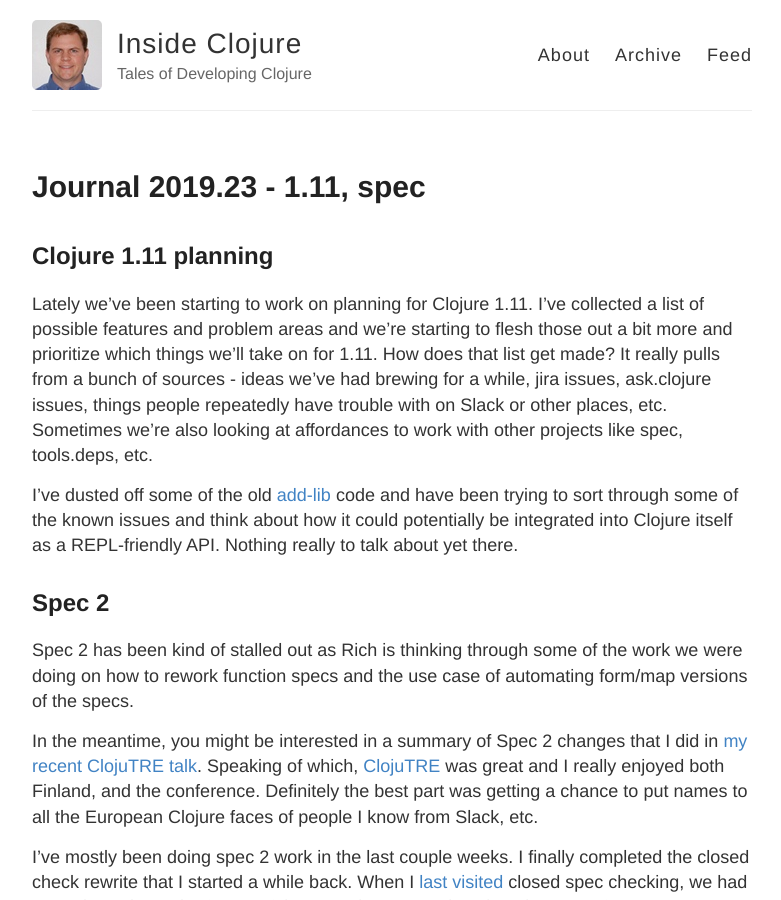
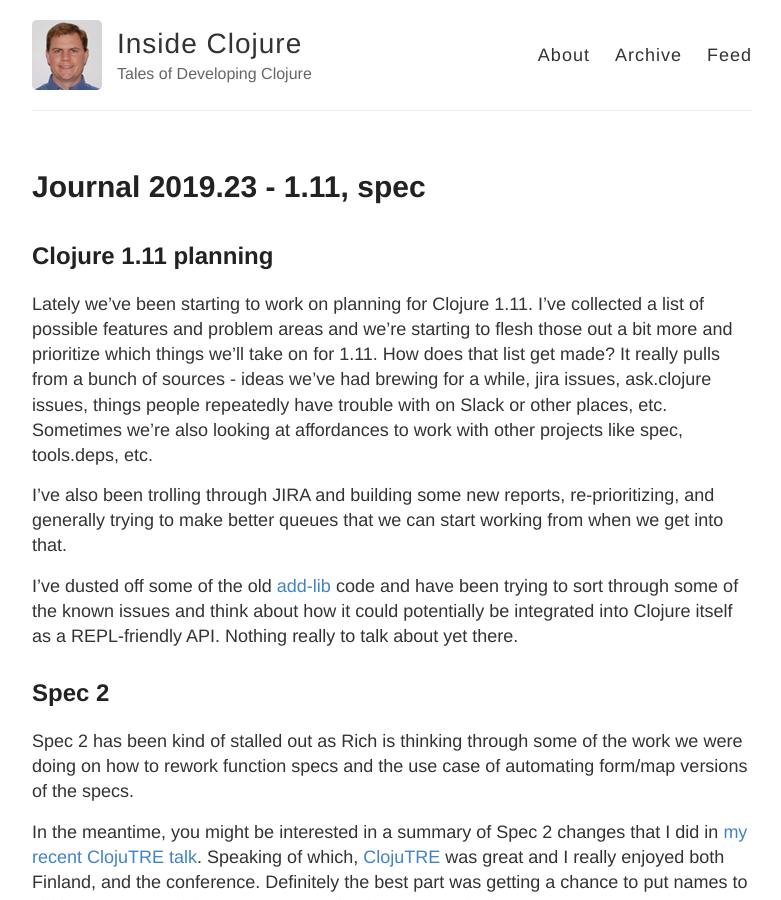
Before and after one commit to insideclojure/insideclojure.github.io, a Jekyll site: the page built from _posts/2019-10-06-journal.md, in a window 1280 px wide and 900 px high. Shown: the whole window, without its empty margins (248-1029 px from the left). Built offline with Jekyll 4.4.1, drawn with Linux system fonts in a browser that asks for light colours.

Commit message:
update post

```diff
--- a/_posts/2019-10-06-journal.md
+++ b/_posts/2019-10-06-journal.md
@@ -7,6 +7,8 @@
 ## Clojure 1.11 planning
 
 Lately we've been starting to work on planning for Clojure 1.11. I've collected a list of possible features and problem areas and we're starting to flesh those out a bit more and prioritize which things we'll take on for 1.11. How does that list get made? It really pulls from a bunch of sources - ideas we've had brewing for a while, jira issues, ask.clojure issues, things people repeatedly have trouble with on Slack or other places, etc. Sometimes we're also looking at affordances to work with other projects like spec, tools.deps, etc.
+
+I've also been trolling through JIRA and building some new reports, re-prioritizing, and generally trying to make better queues that we can start working from when we get into that.
 
 I've dusted off some of the old [add-lib](http://insideclojure.org/2018/05/04/add-lib/) code and have been trying to sort through some of the known issues and think about how it could potentially be integrated into Clojure itself as a REPL-friendly API. Nothing really to talk about yet there.
 
```
